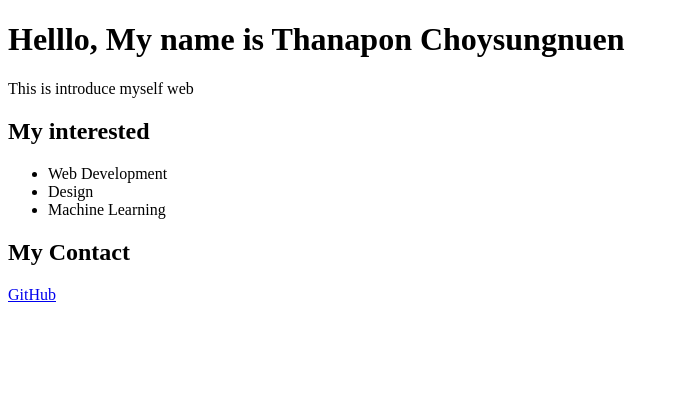
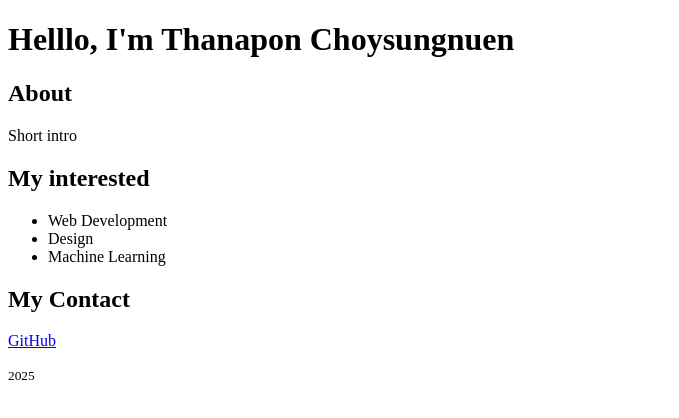
Before and after one commit to LE4FEX/My-profile, a plain HTML site: page index.html in a window 1280 px wide. Shown: the whole page, without its empty margins (0-679 px from the left). Drawn offline with Linux system fonts and the light colour scheme.

Commit message:
update main page

```diff
--- a/index.html
+++ b/index.html
@@ -7,19 +7,27 @@
     <title>My Profile</title>
 </head>
 <body>
-    <h1>Helllo, My name is Thanapon Choysungnuen</h1>
-    <p>This is introduce myself web</p>
-
+    <h1>Helllo, I'm Thanapon Choysungnuen</h1>
+    <main>
+        <section>
+            <h2>About</h2>
+            <p>Short intro</p>
+        </section>
+        <section>
             <h2>My interested</h2>
             <ul>
                 <li>Web Development</li>
                 <li>Design</li>
                 <li>Machine Learning</li>
             </ul>
-
+        </section>
+        <section>
             <h2>My Contact</h2>
             <p>
                 <a href="https://github.com/LE4FEX">GitHub</a>
             </p>
+        </section>
+    </main>
 </body>
 </html>
+<footer><small>2025</small></footer>
```
Lines whose indentation alone changed are shown as unchanged.
